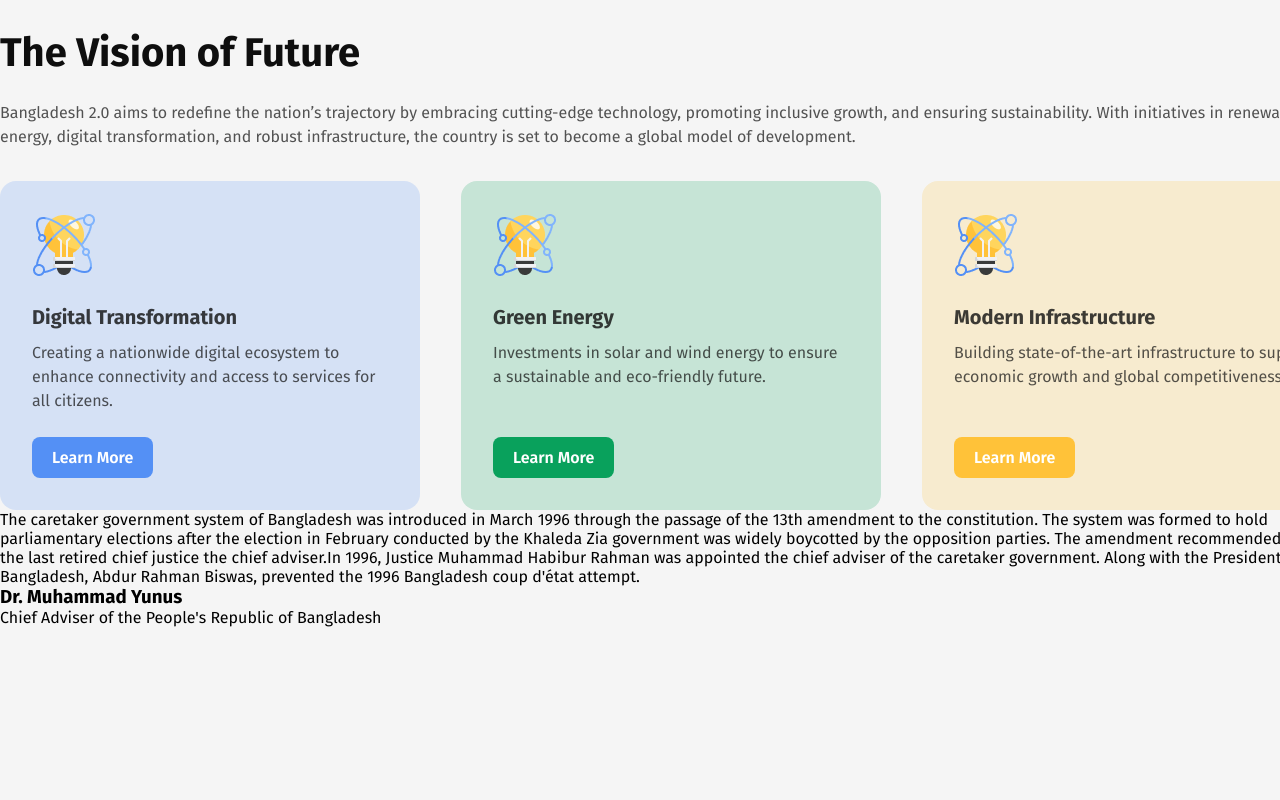
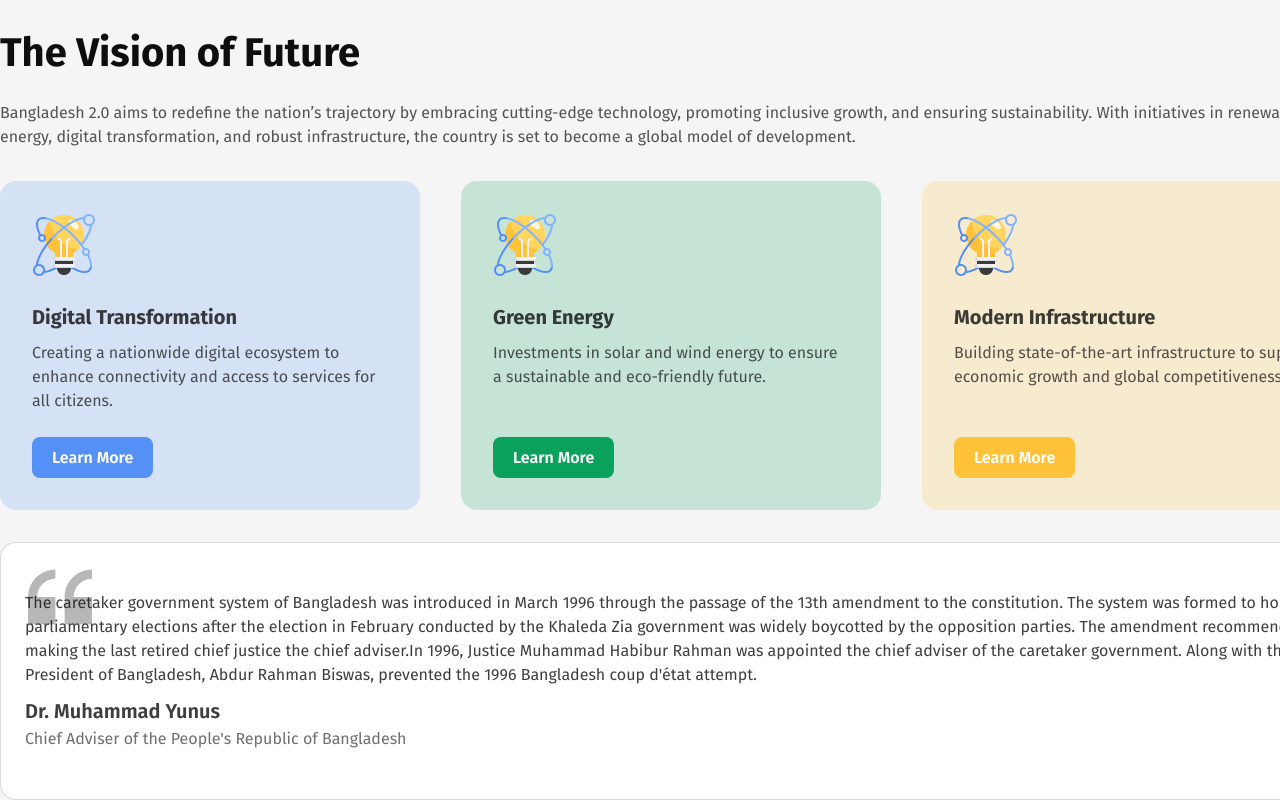
Before and after one commit to shantunu007/B11-Assignment-task, a plain HTML site: page index.html in a window 1280 px wide. Shown: the part 851-1651 px from the top of the page. Before the commit the page ends 1478 px from the top, so only its background shows below. Drawn offline with Linux system fonts and the light colour scheme.

Commit message:
added about chief advisior and Quote Section

```diff
--- a/styles/style.css
+++ b/styles/style.css
@@ -151,6 +151,7 @@ body {
     color: #fff;
     font-size: 16px;
     font-weight: 600;
+    cursor: pointer;
 }
 
 .learn-btn-2 {
@@ -161,6 +162,7 @@ body {
     color: #fff;
     font-size: 16px;
     font-weight: 600;
+    cursor: pointer;
 }
 .learn-btn-3 {
     padding: 11px 20px;
@@ -170,4 +172,48 @@ body {
     color: #fff;
     font-size: 16px;
     font-weight: 600;
+    cursor: pointer;
 }
+
+/* about chief advisor styles */
+
+/* .secondary-bg {
+    background-image: url("../images/quote-bg.png");
+    background-position: top left;
+} */
+
+.about-chief-advisor {
+    padding: 48px 24px;
+    box-sizing: border-box;
+    border: 1px solid rgba(14, 14, 14, 0.15);
+    border-radius: 16px;
+    margin-top: 32px;
+    background: rgb(255, 255, 255);
+    background-image: url("../images/quote-bg.png");
+    background-repeat: no-repeat;
+    background-position-x: 27px;
+    background-position-y: 22px;
+}
+
+.about-description {
+    color: rgba(14, 14, 14, 0.8);
+    font-size: 16px;
+    font-weight: 400;
+    line-height: 24px;
+}
+
+.advisor-name {
+    color: rgba(14, 14, 14, 0.8);
+    font-size: 20px;
+    font-weight: 600;
+    line-height: 24px;
+    margin-top: 12px;
+    margin-bottom: 4px;
+}
+
+.advisor-position {
+    color: rgba(14, 14, 14, 0.6);
+    font-size: 16px;
+    font-weight: 400;
+    line-height: 24px;
+}
```
